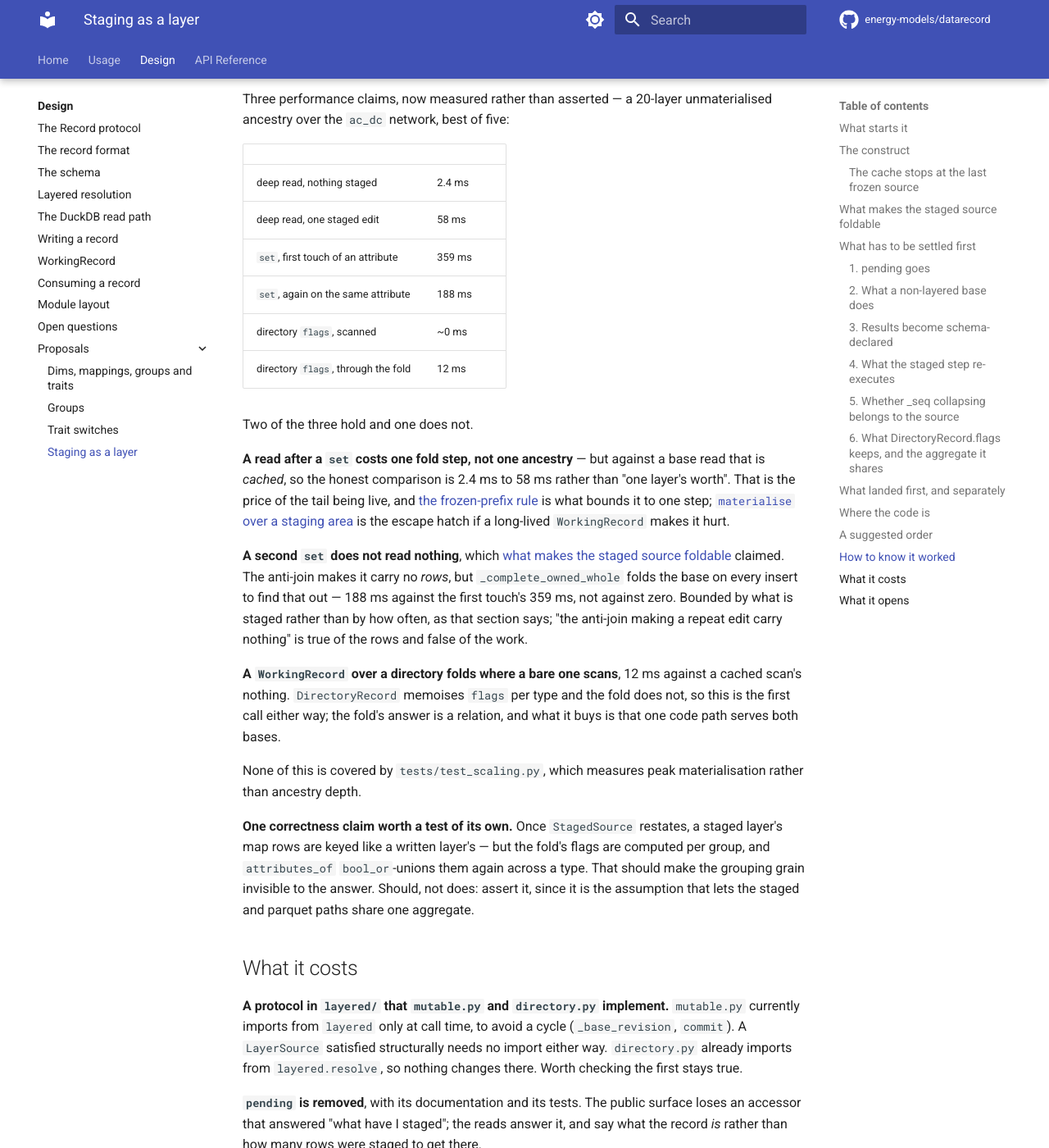
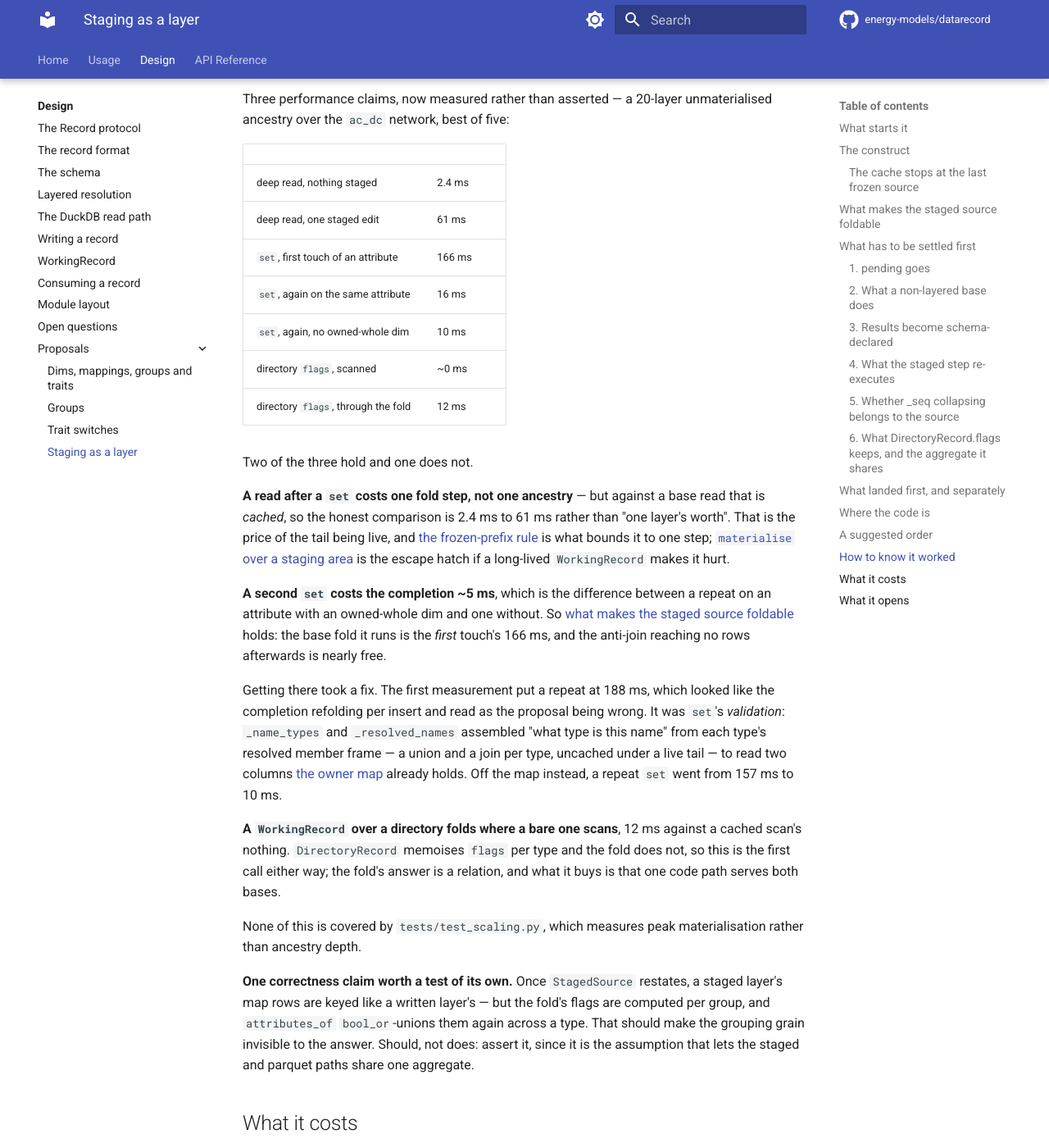
Before and after one commit to energy-models/datarecord, an MkDocs documentation site: the page built from docs/design/proposals/staging-as-a-layer.md, in a window 1280 px wide and 1400 px high, scrolled down 12194 px. Shown: the whole window at 82% size. Built offline with MkDocs 1.6.1 and Material for MkDocs 9.7.7, drawn with Linux system fonts in a browser that asks for light colours; comment, search, counter and statistics services are not loaded; some of the changed text lies outside the part shown.

Commit message:
perf: ask the owner map what type a name is, not the member frames
`set` validates by resolving a name to its type, and `_name_types` built that
by collecting every type's member frame and unioning them. Under a layered base
that was a union and a join per type; under a live staged tail it is also
uncached, so every `set` paid it again - 149 ms of a 157 ms repeat edit, twenty
layers deep.

`(entity, entity_type)` is a column of the components map, which the fold has
already decided. Reading it there instead takes a repeat `set` from 157 ms to
10 ms. `_resolved_names` had the same shape and gets the same fix.

This also corrects what the previous commit recorded as a wrong claim in the
proposal. `_complete_owned_whole` was not the cost: measured against an
attribute with no owned-whole dim, the completion is ~5 ms on a repeat, and the
base fold it runs is the first touch's. "The anti-join makes a repeat edit carry
nothing" was true all along - the validation beside it was not.

Co-Authored-By: Claude Opus 5 (1M context) <noreply@anthropic.com>

```diff
--- a/docs/design/proposals/staging-as-a-layer.md
+++ b/docs/design/proposals/staging-as-a-layer.md
@@ -127,7 +127,7 @@ It runs **per insert, not once per attribute**, because the completion is scoped
 
 A staged row leaving a whole-owned dim NULL is excluded: it already covers every label by [the broadcast rule](../record.md#the-broadcast-rule), so its key has nothing to carry and a carried row beside it would overlap.
 
-One consequence accepted deliberately: **`set` reads the base whenever it touches a completed attribute** — a fold, where a deep unmaterialised ancestry makes an expensive one, and on every insert rather than the first. The anti-join is what makes a repeat edit carry no _rows_, but running it is what costs; an attribute with no owned-whole dim never triggers it at all. [Measured](#how-to-know-it-worked) at 188 ms for a repeat against 359 ms for a first touch, twenty layers deep.
+One consequence accepted deliberately: **`set` reads the base when it touches a completed attribute** — a fold, where a deep unmaterialised ancestry makes an expensive one. Bounded by what is staged rather than by how often, the anti-join making a repeat edit carry nothing; an attribute with no owned-whole dim never triggers it at all. [Measured](#how-to-know-it-worked) at ~5 ms for a repeat, twenty layers deep.
 
 Carried rows being indistinguishable from edited ones is what removed [`pending`](#1-pending-goes): a one-value `set` on a thousand-snapshot attribute would have reported a thousand pending rows.
 
@@ -271,17 +271,20 @@ Three performance claims, now measured rather than asserted — a 20-layer unmat
 |                                     |        |
 | ----------------------------------- | ------ |
 | deep read, nothing staged           | 2.4 ms |
-| deep read, one staged edit          | 58 ms  |
-| `set`, first touch of an attribute  | 359 ms |
-| `set`, again on the same attribute  | 188 ms |
+| deep read, one staged edit          | 61 ms  |
+| `set`, first touch of an attribute  | 166 ms |
+| `set`, again on the same attribute  | 16 ms  |
+| `set`, again, no owned-whole dim     | 10 ms  |
 | directory `flags`, scanned          | ~0 ms  |
 | directory `flags`, through the fold | 12 ms  |
 
 Two of the three hold and one does not.
 
-**A read after a `set` costs one fold step, not one ancestry** — but against a base read that is _cached_, so the honest comparison is 2.4 ms to 58 ms rather than "one layer's worth". That is the price of the tail being live, and [the frozen-prefix rule](#the-cache-stops-at-the-last-frozen-source) is what bounds it to one step; [`materialise` over a staging area](#what-it-opens) is the escape hatch if a long-lived `WorkingRecord` makes it hurt.
+**A read after a `set` costs one fold step, not one ancestry** — but against a base read that is _cached_, so the honest comparison is 2.4 ms to 61 ms rather than "one layer's worth". That is the price of the tail being live, and [the frozen-prefix rule](#the-cache-stops-at-the-last-frozen-source) is what bounds it to one step; [`materialise` over a staging area](#what-it-opens) is the escape hatch if a long-lived `WorkingRecord` makes it hurt.
 
-**A second `set` does not read nothing**, which [what makes the staged source foldable](#what-makes-the-staged-source-foldable) claimed. The anti-join makes it carry no _rows_, but `_complete_owned_whole` folds the base on every insert to find that out — 188 ms against the first touch's 359 ms, not against zero. Bounded by what is staged rather than by how often, as that section says; "the anti-join making a repeat edit carry nothing" is true of the rows and false of the work.
+**A second `set` costs the completion ~5 ms**, which is the difference between a repeat on an attribute with an owned-whole dim and one without. So [what makes the staged source foldable](#what-makes-the-staged-source-foldable) holds: the base fold it runs is the *first* touch's 166 ms, and the anti-join reaching no rows afterwards is nearly free.
+
+Getting there took a fix. The first measurement put a repeat at 188 ms, which looked like the completion refolding per insert and read as the proposal being wrong. It was `set`'s _validation_: `_name_types` and `_resolved_names` assembled "what type is this name" from each type's resolved member frame — a union and a join per type, uncached under a live tail — to read two columns [the owner map](../read-path.md#owner-map) already holds. Off the map instead, a repeat `set` went from 157 ms to 10 ms.
 
 **A `WorkingRecord` over a directory folds where a bare one scans**, 12 ms against a cached scan's nothing. `DirectoryRecord` memoises `flags` per type and the fold does not, so this is the first call either way; the fold's answer is a relation, and what it buys is that one code path serves both bases.
 
```
Also changed, not shown: 1 other file.
